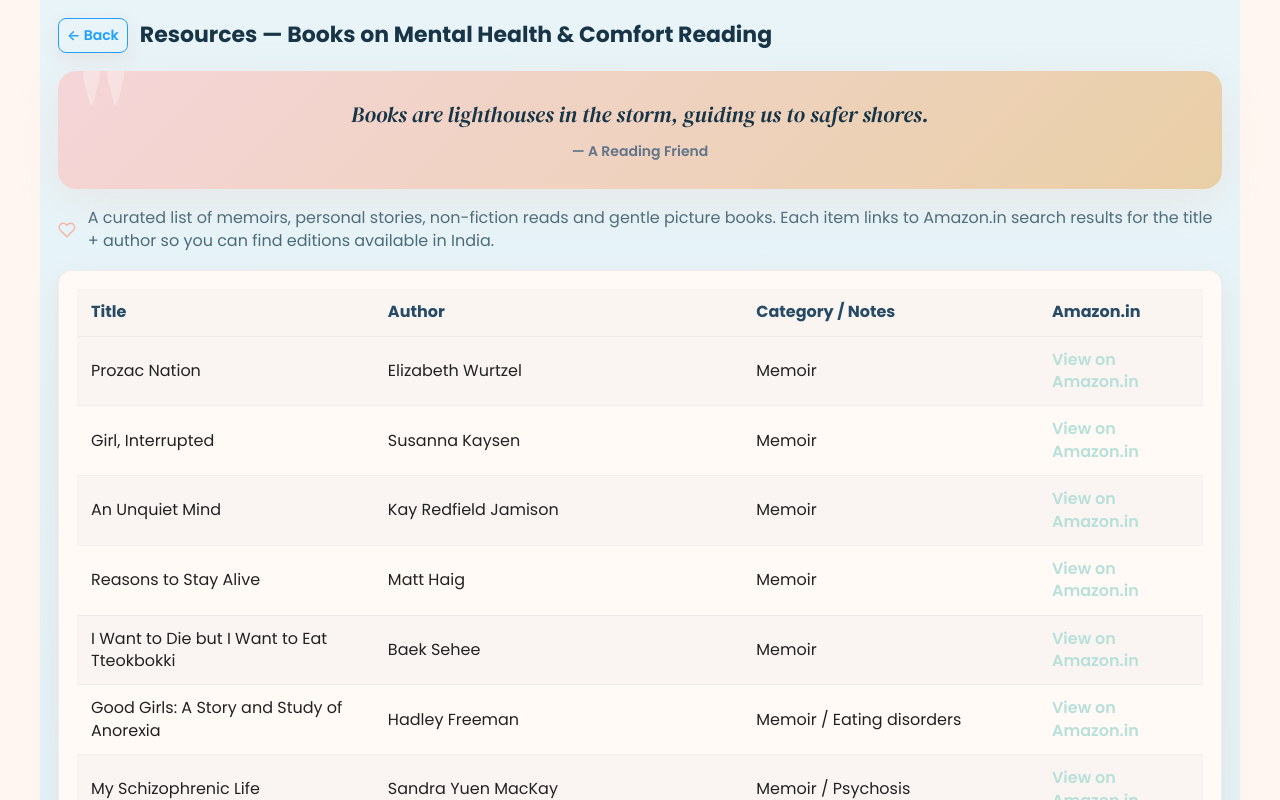
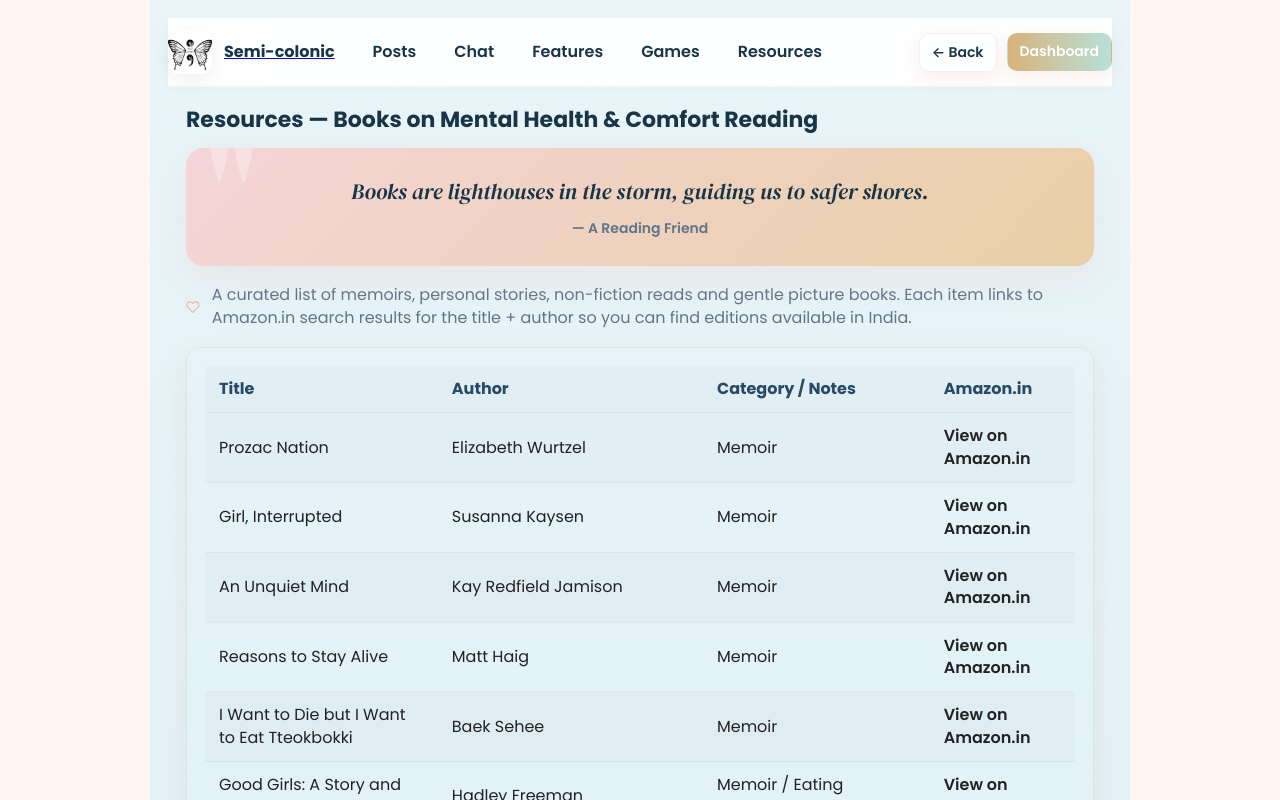
Before and after one commit to ssanjanasomavara-wq/sanjanaaa, a Next.js app: page /resources in a window 1280 px wide. Shown: the top 800 px of the page. Built offline with nearby package versions, Linux system fonts and the light colour scheme.

Commit message:
Refactor resources page layout and styles

```diff
--- a/pages/resources.jsx
+++ b/pages/resources.jsx
@@ -1,3 +1,4 @@
+import Head from 'next/head';
 import Link from 'next/link';
 import { useRouter } from 'next/router';
 import QuoteBanner from '../components/QuoteBanner';
@@ -43,12 +44,45 @@ export default function Resources() {
 
   return (
     <div className="site-root">
+      <Head>
+        <meta name="viewport" content="width=device-width, initial-scale=1, viewport-fit=cover" />
+        <title>Resources — Books on Mental Health & Comfort Reading</title>
+        {/* Load Poppins so pages consistently use the same font */}
+        <link rel="preconnect" href="https://fonts.gstatic.com" crossOrigin="true" />
+        <link href="https://fonts.googleapis.com/css2?family=Poppins:wght@300;400;600;700&display=swap" rel="stylesheet" />
+      </Head>
+
       <div className="site">
-        <header className="page-header">
-          <button onClick={() => router.back()} className="btn btn-outline" aria-label="Go back">
-            ← Back
-          </button>
-          <h1 style={{ margin: 0, fontSize: 22, color: '#183547' }}>Resources — Books on Mental Health & Comfort Reading</h1>
+        {/* Top navigation (match dashboard layout) */}
+        <header className="topbar" role="banner">
+          <div style={{ display: 'flex', alignItems: 'center', gap: 12 }}>
+            <Link href="/" legacyBehavior>
+              <a className="brand" aria-label="Semi-colonic home" style={{ display: 'flex', alignItems: 'center', gap: 12 }}>
+                <div className="brand-avatar" aria-hidden="true" style={{ width: 44, height: 44, borderRadius: 10, overflow: 'hidden' }}>
+                  <img src="/semi-colonic-logo.png" alt="Semi‑Colonic" style={{ width: '100%', height: '100%', objectFit: 'cover', display: 'block' }} />
+                </div>
+                <span className="brand-text">Semi-colonic</span>
+              </a>
+            </Link>
+
+            <nav className="desktop-nav" aria-label="Primary">
+              <Link href="/posts" legacyBehavior><a className="nav-link">Posts</a></Link>
+              <Link href="/chat" legacyBehavior><a className="nav-link">Chat</a></Link>
+              <Link href="/features" legacyBehavior><a className="nav-link">Features</a></Link>
+              <Link href="/games" legacyBehavior><a className="nav-link">Games</a></Link>
+              <Link href="/resources" legacyBehavior><a className="nav-link">Resources</a></Link>
+            </nav>
+          </div>
+
+          <div className="topbar-actions" role="navigation" aria-label="Top actions">
+            <button className="btn" onClick={() => router.back()} aria-label="Go back">← Back</button>
+            <Link href="/dashboard" legacyBehavior><a className="btn btn-primary">Dashboard</a></Link>
+          </div>
+        </header>
+
+        <main style={{ maxWidth: 980, margin: '0 auto', padding: 18 }}>
+          <header className="page-header" style={{ marginBottom: 12 }}>
+            <h1 style={{ margin: 0, fontSize: 22, color: 'var(--text-primary)' }}>Resources — Books on Mental Health & Comfort Reading</h1>
           </header>
 
           <QuoteBanner
@@ -56,7 +90,7 @@ export default function Resources() {
             author="A Reading Friend"
           />
 
-        <div style={{ display: 'flex', alignItems: 'center', gap: 12, marginTop: 18, color: '#4b6b7a' }}>
+          <div style={{ display: 'flex', alignItems: 'center', gap: 12, marginTop: 18, color: 'var(--text-secondary)' }}>
             <Heart size={20} color="#f4b8a4" className="icon-small" />
             <p style={{ margin: 0 }}>
               A curated list of memoirs, personal stories, non-fiction reads and gentle picture books.
@@ -85,7 +119,7 @@ export default function Resources() {
                         href={amazonSearchLink(b.title, b.author)}
                         target="_blank"
                         rel="noreferrer"
-                      style={{ color: '#b8e0d9', textDecoration: 'none', fontWeight: 600 }}
+                        style={{ color: 'var(--cta-strong)', textDecoration: 'none', fontWeight: 600 }}
                       >
                         View on Amazon.in
                       </a>
@@ -101,43 +135,64 @@ export default function Resources() {
               <Leaf size={24} color="#a8d5ba" />
               <h2 style={{ margin: 0 }}>Notes</h2>
             </div>
-          <ul style={{ color: '#4b6b7a', paddingLeft: 20 }}>
+            <ul style={{ color: 'var(--text-secondary)', paddingLeft: 20 }}>
               <li>Memoirs and first-person accounts can be powerful and sometimes triggering — please approach at your own pace.</li>
               <li>Picture books listed are gentle reads for kids (and adults) to help discuss feelings, worry and connection.</li>
               <li>If you want, I can replace the search links with specific Amazon product pages (please provide preferred editions or I can look them up).</li>
             </ul>
           </section>
 
-        <footer style={{ marginTop: 28, color: '#7b8899', fontSize: 13, textAlign: 'center' }}>
+          <footer style={{ marginTop: 28, color: 'var(--text-muted)', fontSize: 13, textAlign: 'center' }}>
             © {new Date().getFullYear()} Semi‑Colonic — Resources
           </footer>
+        </main>
       </div>
 
       <style jsx>{`
-        .site-root {
-          min-height: 100vh;
-          background: linear-gradient(180deg, #e8f4f8, #d8eef5);
+        :root {
+          --cta-strong: #1f9fff; /* brand */
+          --text-primary: #183547;
+          --text-secondary: #617489;
+          --text-muted: #7b8899;
         }
 
+        /* Use Poppins across this page (fallback stack provided) */
+        .site-root { min-height: 100vh; background: linear-gradient(180deg, #e8f4f8, #d8eef5); font-family: "Poppins", -apple-system, BlinkMacSystemFont, "Segoe UI", Roboto, "Helvetica Neue", Arial, sans-serif; }
+
         .site {
-          max-width: 1200px;
+          max-width: 980px;
           margin: 0 auto;
           padding: 18px;
         }
 
-        .page-header {
-          display: flex;
-          align-items: center;
-          gap: 12px;
-          margin-bottom: 18px;
-          flex-wrap: wrap;
-        }
+        .topbar { display: flex; gap: 12px; align-items: center; padding: 12px 0; }
+        .brand-avatar { width: 44px; height: 44px; border-radius: 10px; overflow: hidden; flex: 0 0 44px; }
+        .brand-text { font-weight: 700; color: var(--text-primary); }
+
+        .desktop-nav { margin-left: 8px; display: flex; gap: 8px; align-items: center; }
+        .nav-link { margin-right: 12px; color: var(--text-primary); text-decoration: none; font-weight: 600; }
+
+        .topbar-actions { margin-left: auto; display: flex; gap: 10px; align-items: center; }
+
+        /* Buttons: ensure visible brand color in light theme */
+        .btn { background: transparent; border: 1px solid rgba(6,20,40,0.06); padding: 8px 12px; border-radius: 10px; cursor: pointer; color: var(--text-primary); text-decoration: none; display: inline-flex; align-items: center; gap: 6px; }
+        .btn-primary { background: var(--cta-strong); color: #fff; border-color: transparent; padding: 8px 12px; border-radius: 10px; text-decoration: none; }
+        .card { background: transparent; }
+
+        .page-header { display: flex; align-items: center; gap: 12px; margin-bottom: 18px; flex-wrap: wrap; }
 
         .books-table th, .books-table td {
           padding: 12px 14px;
           border-bottom: 1px solid rgba(6,20,40,0.04);
           text-align: left;
           vertical-align: middle;
+        }
+
+        .content-card {
+          padding: 16px;
+          border-radius: 12px;
+          background: linear-gradient(180deg,#ffffff,#fbfdff);
+          box-shadow: 0 8px 20px rgba(6,20,40,0.04);
         }
 
         @media (max-width: 640px) {
```
Lines whose indentation alone changed are shown as unchanged.
